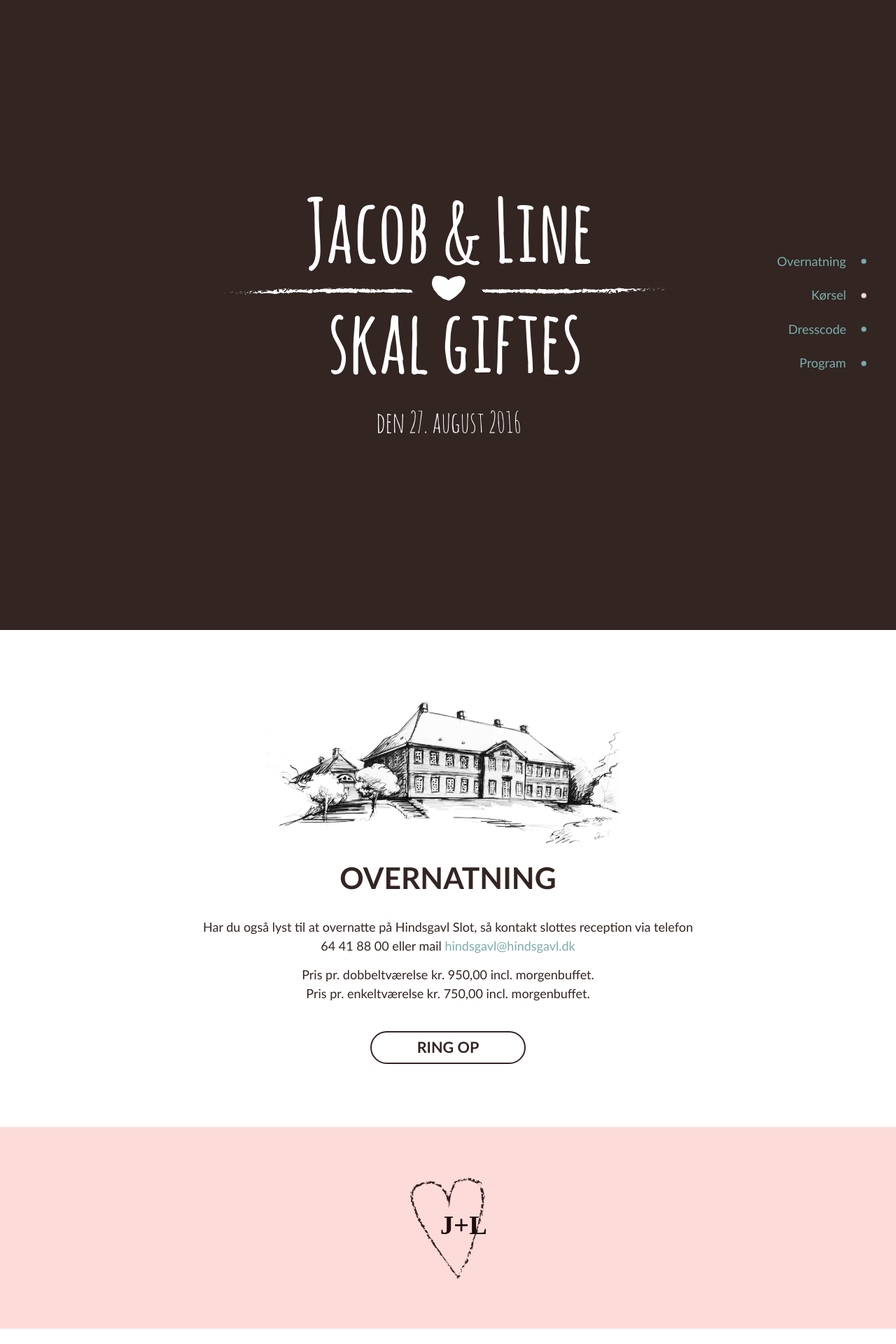
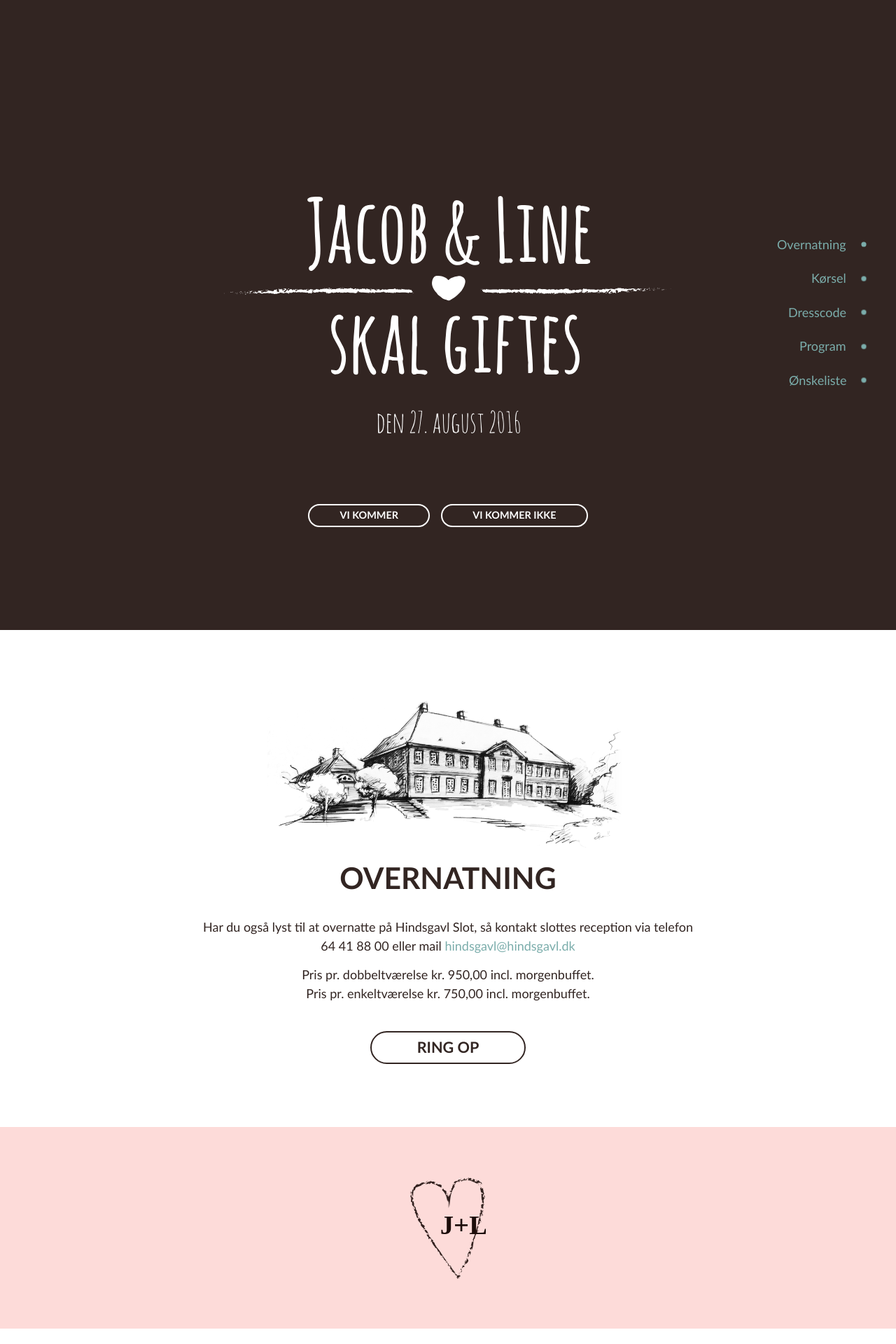
Before and after one commit to jacobmohl/skal-giftes, a Jekyll site: the page built from index.html, in a window 1280 px wide. Shown: the top 1920 px of the page at 70% size. Built offline with Jekyll 4.4.1, drawn with Linux system fonts in a browser that asks for light colours; some of the changed text lies outside the part shown.

Commit message:
Added mailto links

```diff
--- a/css/main.scss
+++ b/css/main.scss
@@ -35,6 +35,11 @@ header {
     background-size: 80%, 100%;
     width: 100%;
     height:100%;
+
+    a {
+        margin-top:80vh;
+    }
+
 
     @include media($medium-screen) {
         background-size: 60%, 100%, cover;
@@ -89,12 +94,19 @@ section#transport {
 }
 
 section#dresscode {
-    background-color:$light-yellow;
+    background-color:$light-red;
 }
 
 section#toastmaster {
     color:#fff;
     background-color:$dark-brown;
+}
+
+section#photo {
+    background:url('../images/jacob_line_1.jpg');
+    background-size: cover;
+    background-position: center;
+    height:80vh;
 }
 section#splitter1 {
     height: 80%;
@@ -169,4 +181,14 @@ section#program .container .row div {
     font-size:0.8em;
 }
 
+.button.button_inverse {
+    border-color:#fff;
+    color:#fff;
+
+    &:hover {
+        background-color: #fff;
+        color: $dark-brown;
+    }
+}
+
 @import "nav";
--- a/index.html
+++ b/index.html
@@ -44,6 +44,12 @@
                     <span class="nav-label">Program</span>
                 </a>
             </li>
+            <li>
+                <a href="#wishlist" data-number="5">
+                    <span class="nav-dot"></span>
+                    <span class="nav-label">Ønskeliste</span>
+                </a>
+            </li>
             <!--
             <li>
                 <a href="#toastmaster" data-number="4">
@@ -62,7 +68,7 @@
     </nav>
     <a class="nav-trigger">Åben navigation<span></span></a>
 
-    <header></header>
+    <header><a class="button button_inverse button_small" href="mailto:vikommer@jacobogline.dk?subject=Vi kommer">VI KOMMER</a> - <a class="button button_inverse button_small" href="mailto:vikommer@jacobogline.dk?subject=Vi kommer">VI KOMMER IKKE</a></header>
 
     <section id="accommodation" class="nav-section accommodation">
         <div class="container">
@@ -98,7 +104,7 @@
         <br>
         <div id="map"></div>
         <br>
-        <a id="btn_map_all" class="button button_small" href="#">Se alt</a>
+        <a id="btn_map_all" class="button button_small" href="#">Se begge lokationer</a>
     </section>
 
     <section id="dresscode" class="nav-section">
@@ -124,17 +130,20 @@
         </div>
     </section>
 
+     <section id="photo"></section>
+
     <!--
     <section id="toastmaster" class="nav-section">
         <h1>Toastmaster</h1>
         <br><br><br>
     </section>
-
+    -->
     <section id="wishlist" class="nav-section">
         <h1>Ønskeliste</h1>
+        <p>Kommer snarest...</p>
         <br><br><br>
     </section>
-    -->
+
       <footer></footer>
       <script async defer src="//maps.googleapis.com/maps/api/js?key={{ site.mapsApiKey }}&callback=initMap"></script>
 </body>
```
